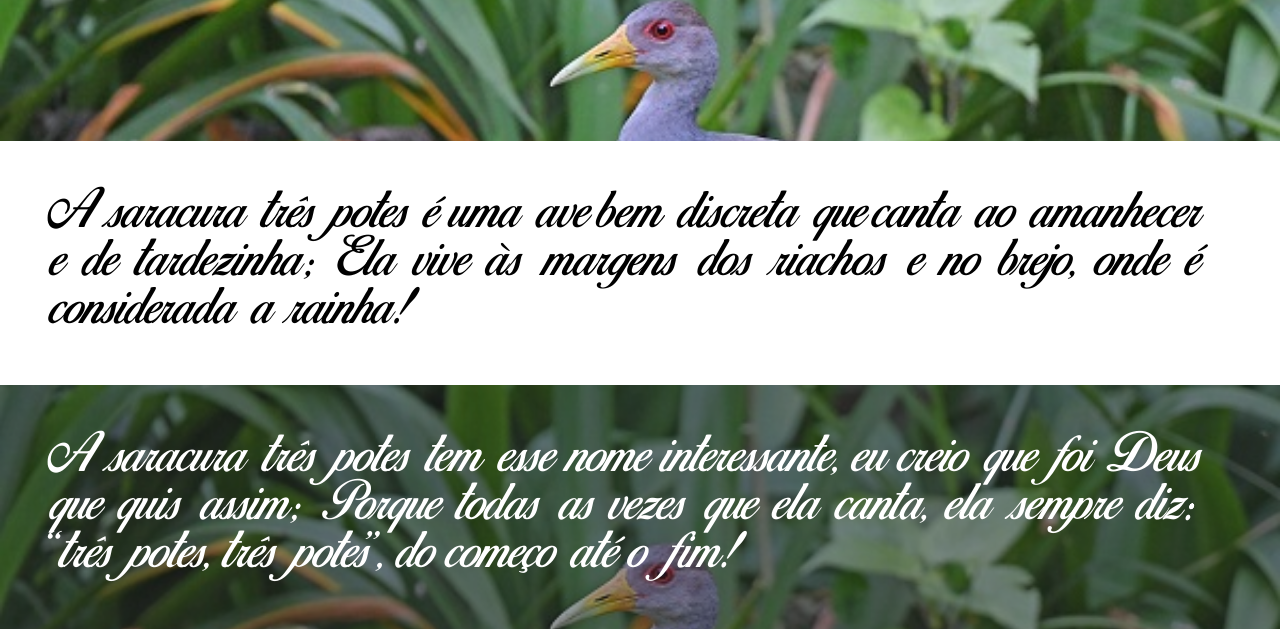
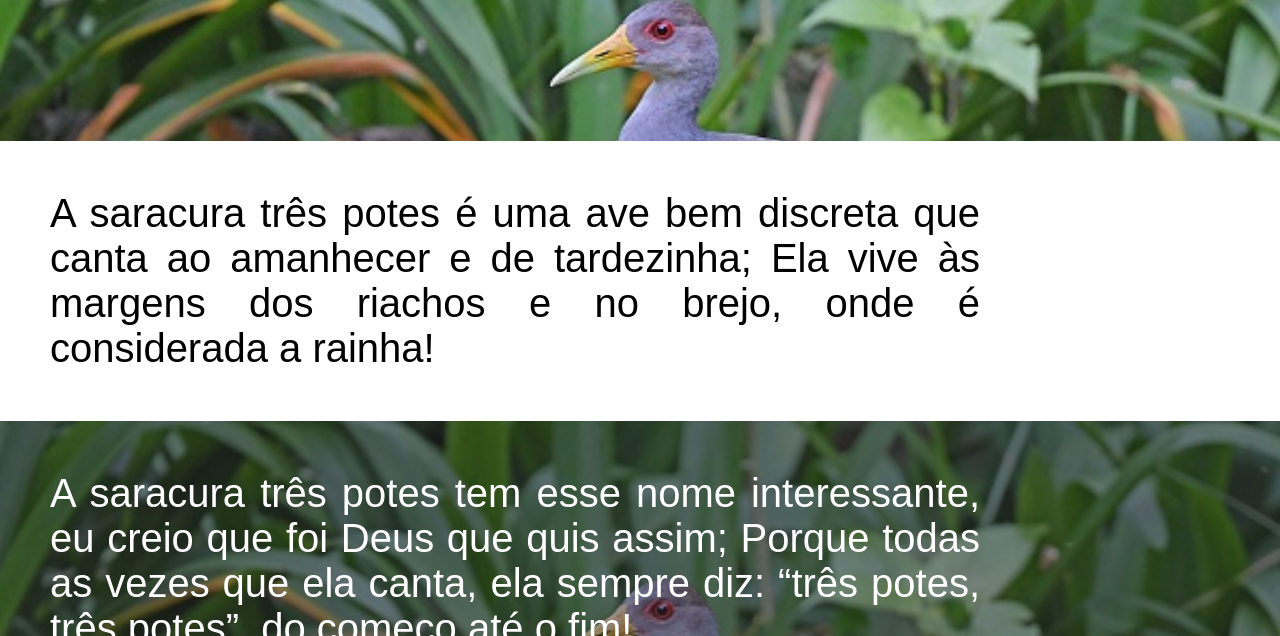
Before and after one commit to lscj-ldc/saracura-tres-pote, a plain HTML site: page index.html in a window 1280 px wide. Shown: the part 164-800 px from the top of the page. Drawn offline with Linux system fonts and the light colour scheme.

Commit message:
Correção do css

```diff
--- a/css/estilo.css
+++ b/css/estilo.css
@@ -43,11 +43,11 @@ header .fundo img {
     float: right;
 }
 main .normal {
-    font-family: 'titulo';
+    font-family: Arial, Helvetica, sans-serif;
     font-weight: normal;
     text-align: justify;
-    font-size: 3em;
-    padding: 50px 80px 50px 50px;
+    font-size: 2.5em;
+    padding: 50px 300px 50px 50px;
     margin: auto;
     width: auto;
 }
@@ -59,17 +59,17 @@ main .imagem {
 }
 main .imagem p {
     background-color: rgba(31, 32, 32, 0.436);
-    font-family: 'titulo';
+    font-family: Arial, Helvetica, sans-serif;
     font-weight: normal;
     text-align: justify;
     color: white;
-    font-size: 3em;
-    padding: 50px 80px 50px 50px;
+    font-size: 2.5em;
+    padding: 50px 300px 50px 50px;
     margin: auto;
 }
 footer {
     background-color: black;
     color: white;
     text-align: center;
-    padding: 10px;
+    padding: 50px;
 }
```
